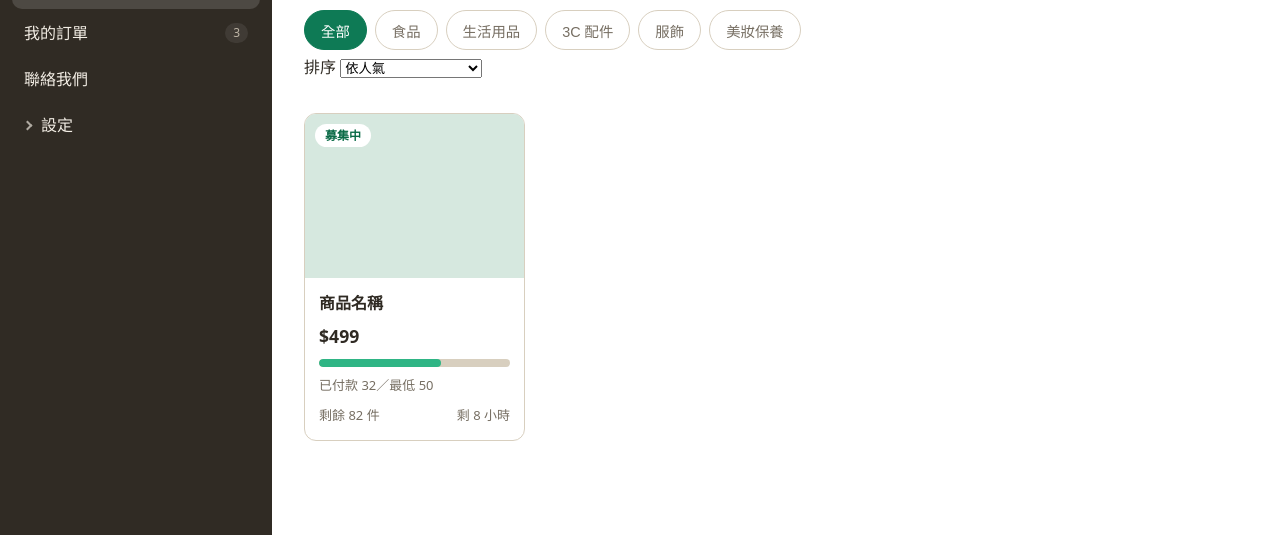
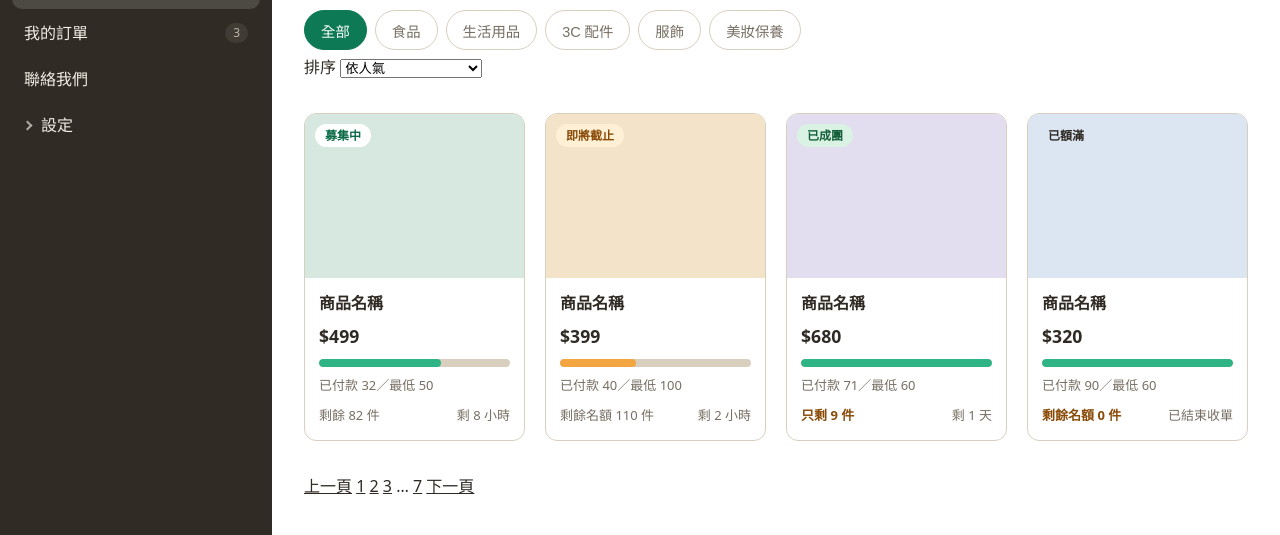
Before and after one commit to Zihnn0505/webui-lab, a plain HTML site: page html/commodity.html in a window 1280 px wide. Shown: the part 198-733 px from the top of the page. Drawn offline with Linux system fonts and the light colour scheme.

Commit message:
w05commit2-commodity ui adjustment

```diff
--- a/html/commodity.html
+++ b/html/commodity.html
@@ -78,7 +78,71 @@
                             </p>
                         </div>
                     </li>
+                    <li class="card" data-min="100" data-stock="150" data-paid="40" data-held="0">
+                        <div class="card__media" style="--tone:#F3E4C9">
+                            <span class="pill pill--soon">即將截止</span>
+                        </div>
+                        <div class="card__body">
+                            <h3 class="card__title"><a class="card__link" href="#">商品名稱</a></h3>
+                            <p class="card__price">$399</p>
+                            <div class="progress" style="--value:40;--fill:var(--c-warn-fill)"
+                                 role="progressbar" aria-label="成團進度"
+                                 aria-valuenow="40" aria-valuemin="0" aria-valuemax="100"></div>
+                            <p class="card__meta">已付款 40／最低 100</p>
+                            <p class="card__foot">
+                                <span class="card__stock">剩餘名額 110 件</span>
+                                <span class="countdown" data-end="2026-09-28T23:30:00+08:00">剩 2 小時</span>
+                            </p>
+                        </div>
+                    </li>
+
+                    <li class="card" data-min="60" data-stock="80" data-paid="71" data-held="0">
+                        <div class="card__media" style="--tone:#E3DDF0">
+                            <span class="pill pill--done">已成團</span>
+                        </div>
+                        <div class="card__body">
+                            <h3 class="card__title"><a class="card__link" href="#">商品名稱</a></h3>
+                            <p class="card__price">$680</p>
+                            <div class="progress" style="--value:100"
+                                 role="progressbar" aria-label="成團進度"
+                                 aria-valuenow="100" aria-valuemin="0" aria-valuemax="100"></div>
+                            <p class="card__meta">已付款 71／最低 60</p>
+                            <p class="card__foot">
+                                <span class="card__stock card__stock--low">只剩 9 件</span>
+                                <span class="countdown" data-end="2026-09-29T20:00:00+08:00">剩 1 天</span>
+                            </p>
+                        </div>
+                    </li>
+
+                    <li class="card card--full" data-min="60" data-stock="90" data-paid="90" data-held="0">
+                        <div class="card__media" style="--tone:#DCE6F2">
+                            <span class="pill pill--full">已額滿</span>
+                        </div>
+                        <div class="card__body">
+                            <h3 class="card__title">商品名稱</h3>
+                            <p class="card__price">$320</p>
+                            <div class="progress" style="--value:100"
+                                 role="progressbar" aria-label="成團進度"
+                                 aria-valuenow="100" aria-valuemin="0" aria-valuemax="100"></div>
+                            <p class="card__meta">已付款 90／最低 60</p>
+                            <p class="card__foot">
+                                <span class="card__stock card__stock--low">剩餘名額 0 件</span>
+                                <span>已結束收單</span>
+                            </p>
+                        </div>
+                    </li>
+
                 </ul>
+                <nav class="pagination" aria-label="分頁">
+                    <a class="page-btn page-btn--arrow" href="#" aria-disabled="true">上一頁</a>
+                    <a class="page-btn is-current" href="#" aria-current="page">1</a>
+                    <a class="page-btn" href="#">2</a>
+                    <a class="page-btn" href="#">3</a>
+                    <span class="page-ellipsis" aria-hidden="true">…</span>
+                    <a class="page-btn" href="#">7</a>
+                    <a class="page-btn page-btn--arrow" href="#">下一頁</a>
+                </nav>
+
             </main>
         </div>
     </div>
```
Also changed, not shown: docs/w01_02_thought.md (+56 -3 lines), docs/w03_log.md (+10 -1 lines), docs/w04_log.md (added, +15 -0 lines).
